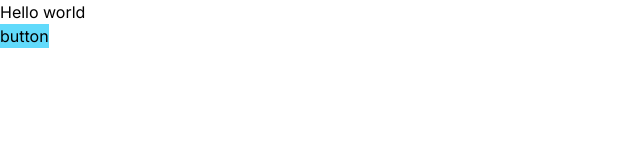
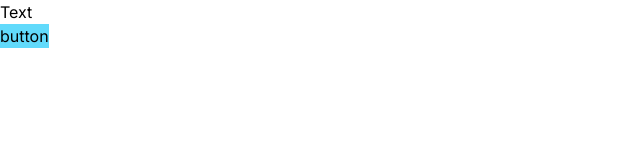
Before and after one commit to leo606/design-system-react, a React (Vite) app: page / in a window 1280 px wide. Shown: the top 160 px of the page, without its empty margins (0-640 px from the left). Built offline with nearby package versions, Linux system fonts and the light colour scheme.

Commit message:
installs clcx

```diff
--- a/package.json
+++ b/package.json
@@ -11,6 +11,7 @@
     "build-storybook": "build-storybook"
   },
   "dependencies": {
+    "clsx": "^1.2.1",
     "react": "^18.2.0",
     "react-dom": "^18.2.0"
   },
--- a/src/App.tsx
+++ b/src/App.tsx
@@ -1,9 +1,10 @@
 import "./styles/global.css";
+import { Text } from "./components/Text";
 
 export function App() {
   return (
     <>
-      <h1>Hello world</h1>
+      <Text />
       <button className="bg-cyan">button</button>
     </>
   );
--- a/src/components/Text.tsx
+++ b/src/components/Text.tsx
@@ -1,5 +1,7 @@
-export function Text() {
-  return (
-    <h1>Text</h1>
-  )
+interface TextProps {
+  size?: "sm" | "md" | "lg";
 }
+
+export function Text({ size = "md" }: TextProps) {
+  return <h1 className=''>Text</h1>;
+}
```
Also changed, not shown: 2 other files (tests, documents, lock files or other folders).
